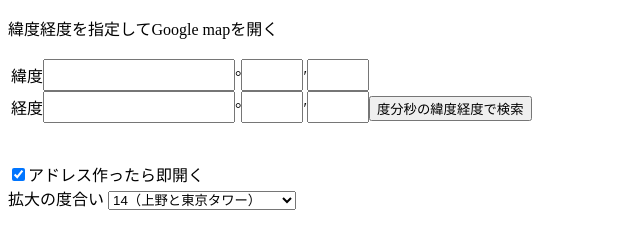
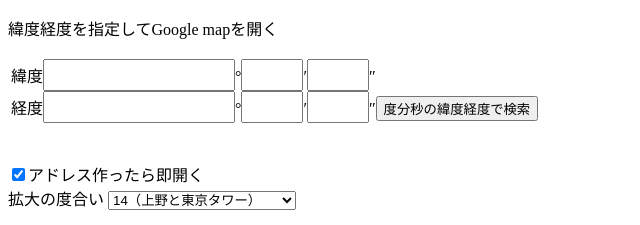
Before and after one commit to SUGAWA-Seimei/Google-lonlat, a plain HTML site: page index.html in a window 1280 px wide. Shown: the top 225 px of the page, 0-640 px from the left. Drawn offline with Linux system fonts and the light colour scheme.

Commit message:
index.html の更新

```diff
--- a/index.html
+++ b/index.html
@@ -14,8 +14,8 @@ input{font-size:1.4em;}
 <p>
 <table><tr><td>
 
-緯度<input type="text" id="inputFormLatDo" name="inputFormLatDo" size=12>°<input type="text" id="inputFormLatHun" name="inputFormLatHun" size=2>′<input type="text" id="inputFormLatByo" name="inputFormLatByo" size=2><br>
-経度<input type="text" id="inputFormLonDo" name="inputFormLonDo" size=12>°<input type="text" id="inputFormLonHun" name="inputFormLonHun" size=2>′<input type="text" id="inputFormLonByo" name="inputFormLonByo" size=2><button type="button" onclick="document.getElementById('lon').value = (Number(document.getElementById('inputFormLonDo').value) +Number(document.getElementById('inputFormLonHun').value / 60)+ Number(document.getElementById('inputFormLonByo').value/3600)).toFixed(7);document.getElementById('lat').value = (Number(document.getElementById('inputFormLatDo').value) +Number(document.getElementById('inputFormLatHun').value / 60)+ Number(document.getElementById('inputFormLatByo').value/3600)).toFixed(7);make_address();">度分秒の緯度経度で検索</button>
+緯度<input type="text" id="inputFormLatDo" name="inputFormLatDo" size=12>°<input type="text" id="inputFormLatHun" name="inputFormLatHun" size=2>′<input type="text" id="inputFormLatByo" name="inputFormLatByo" size=2>″<br>
+経度<input type="text" id="inputFormLonDo" name="inputFormLonDo" size=12>°<input type="text" id="inputFormLonHun" name="inputFormLonHun" size=2>′<input type="text" id="inputFormLonByo" name="inputFormLonByo" size=2>″<button type="button" onclick="document.getElementById('lon').value = (Number(document.getElementById('inputFormLonDo').value) +Number(document.getElementById('inputFormLonHun').value / 60)+ Number(document.getElementById('inputFormLonByo').value/3600)).toFixed(7);document.getElementById('lat').value = (Number(document.getElementById('inputFormLatDo').value) +Number(document.getElementById('inputFormLatHun').value / 60)+ Number(document.getElementById('inputFormLatByo').value/3600)).toFixed(7);make_address();">度分秒の緯度経度で検索</button>
 
 </td></tr></table><br><br>
 <input type="checkbox" id="soku" checked="checked"><label for="soku">アドレス作ったら即開く</label>
```
